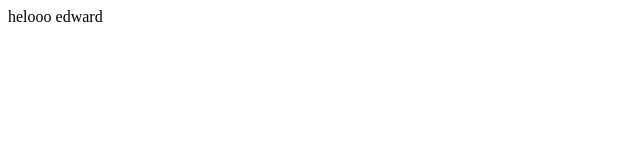
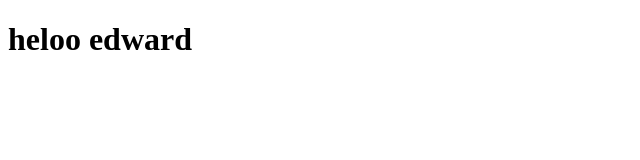
Before and after one commit to EmmanuvalMB/PROJECT-TEAM-8, a plain HTML site: page index.html in a window 1280 px wide. Shown: the whole page, without its empty margins (0-640 px from the left). Drawn offline with Linux system fonts and the light colour scheme.

Commit message:
index html

```diff
--- a/index.html
+++ b/index.html
@@ -6,6 +6,6 @@
     <title>Document</title>
 </head>
 <body>
-    helooo edward
+    <h1>heloo edward</h1>
 </body>
 </html>
```
